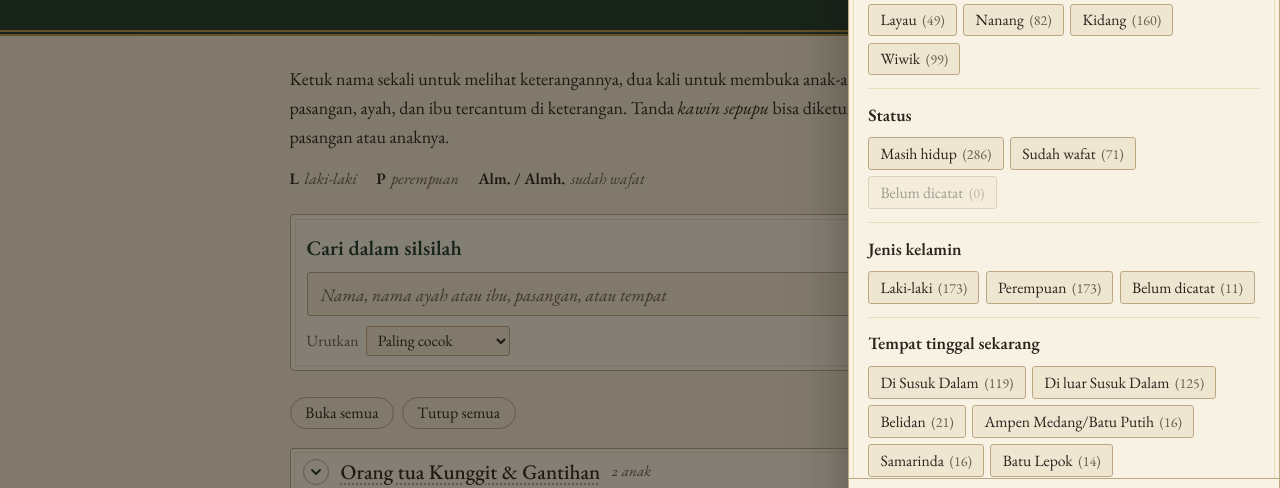
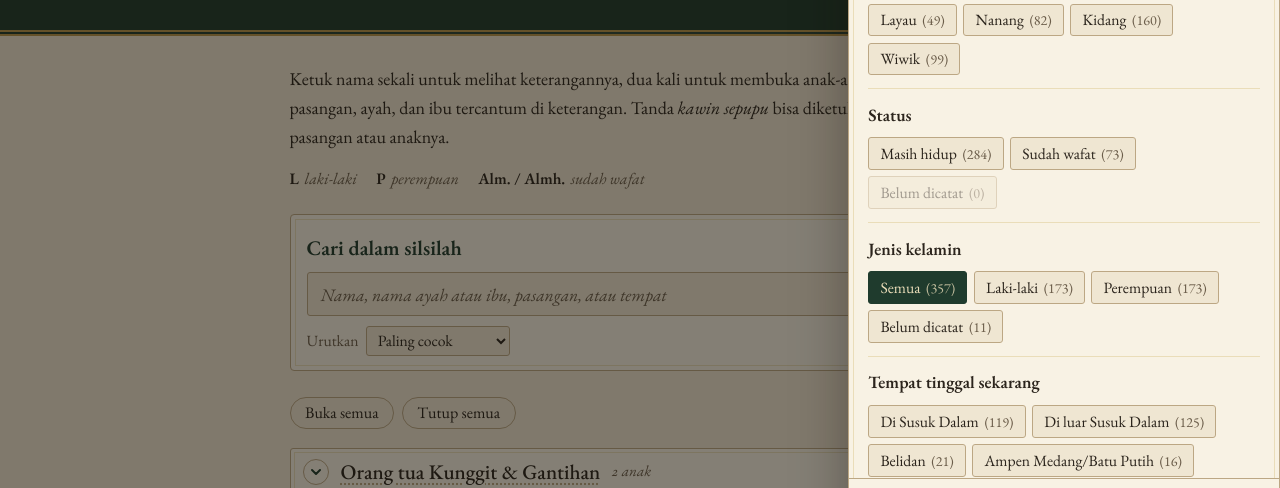
Before and after one commit to lamri-gis/lamri.database, a plain HTML site: page index.html in a window 1280 px wide. Both pictures are taken after a click on the button "Filter". Shown: the part 253-741 px from the top of the page. Drawn offline with nearby package versions, Linux system fonts and the light colour scheme.

Commit message:
Update index.html

```diff
--- a/index.html
+++ b/index.html
@@ -283,7 +283,8 @@
   border: 1px solid var(--line); background: var(--vellum); color: var(--ink); touch-action: manipulation;
 }
 .opt .n { margin-left: .35rem; color: var(--muted); font-size: .88rem; }
-.opt[aria-pressed="true"] { border-color: var(--binding); background: var(--accent-soft); box-shadow: inset 0 0 0 1px var(--binding); }
+.opt[aria-pressed="true"] { border-color: var(--binding); background: var(--binding); color: var(--gold-soft); }
+.opt[aria-pressed="true"] .n { color: var(--gold-soft); opacity: .8; }
 .opt[disabled] { opacity: .42; cursor: default; }
 .more-opts { margin-top: .45rem; font-size: .95rem; background: none; border: 0; padding: 0; color: var(--binding); cursor: pointer; text-decoration: underline; text-underline-offset: 3px; }
 @media (prefers-color-scheme: dark) { :root:not([data-theme="light"]) .more-opts { color: var(--accent); } }
@@ -1035,7 +1036,7 @@
                   hsd("Muhammad Rivan", "L", { anakKe: 3 })
                 ]})
               ]}),
-            hsd("Anwar", "L", { anakKe: 3, pasangan: [
+            w("Anwar", "L", { anakKe: 3, tempatLahir: SD, tinggalSekarang: SD, pasangan: [
               u("Samijah", "P", { anak: [
                 h("Rahma", "P", { anakKe: 1, dibesarkan: SD, tinggalSekarang: SD, anak: [
                   h("Afifah", "P", { anakKe: 1, tinggalSekarang: SD })
@@ -1059,7 +1060,7 @@
             ]})
           ]}),
           u("Nuning", null, { anak: [
-            h("Normansyah", "L", { anakKe: 1, tinggalSekarang: SD, pasangan: [
+            w("Normansyah", "L", { anakKe: 1, tinggalSekarang: SD, pasangan: [
               u("Mardiana", "P", { anak: [ h("Dian", null, { anakKe: 1, tinggalSekarang: SD }) ] })
             ]}),
             h("Syahlina", "P", { anakKe: 2, tinggalSekarang: SD, pasangan: [
@@ -1710,7 +1711,7 @@
     { key: "garis", title: "Keturunan", fixed: [["Kunggit", "Kunggit"], ["Gantihan", "Gantihan"]] },
     { key: "cabang", title: "Cabang", fixed: ["Singking", "Talenttan", "Pipi", "Layau", "Nanang", "Kidang", "Wiwik"].map(x => [x, x]) },
     { key: "status", title: "Status", fixed: [["hidup", "Masih hidup"], ["wafat", "Sudah wafat"], ["belum", "Belum dicatat"]] },
-    { key: "jk", title: "Jenis kelamin", fixed: [["L", "Laki-laki"], ["P", "Perempuan"], ["belum", "Belum dicatat"]] },
+    { key: "jk", title: "Jenis kelamin", allOption: true, fixed: [["L", "Laki-laki"], ["P", "Perempuan"], ["belum", "Belum dicatat"]] },
     { key: "tinggal", title: "Tempat tinggal sekarang", place: true },
     { key: "lahir", title: "Tempat lahir", place: true },
     { key: "dibesarkan", title: "Tempat dibesarkan", place: true },
@@ -1878,7 +1879,8 @@
     GROUPS.forEach(g => {
       if (g.key === "cari" && applied.cari.has("semua")) return;
       applied[g.key].forEach(v => {
-        const txt = (g.key === "cari" ? "Cari di: " : g.key === "gen" ? "Keturunan " : "") + labelOf(g.key, v);
+        const PRE = { tinggal: "Tinggal: ", lahir: "Lahir: ", dibesarkan: "Dibesarkan: ", domisili: "Domisili: ", makam: "Makam: ", cabang: "Cabang ", gen: "Keturunan ", cari: "Cari di: " };
+        const txt = (PRE[g.key] || "") + labelOf(g.key, v);
         activeBox.append(el("button", { type: "button", title: "Hapus filter ini", onclick: () => {
           applied[g.key].delete(v); if (g.key === "cari") applied.cari.add("semua"); limit = 40; run();
         } }, txt, el("span", { "aria-hidden": "true" }, "\u00d7")));
@@ -1968,6 +1970,13 @@
       const all = OPTS[g.key];
       const MAX = 8;
       const shown = expanded.has(g.key) ? all : all.slice(0, MAX);
+      if (g.allOption) {
+        const none = !draft[g.key].size;
+        const ball = el("button", { type: "button", class: "opt", "aria-pressed": String(none) }, "Semua");
+        if (base) ball.append(el("span", { class: "n" }, "(" + base.length + ")"));
+        ball.addEventListener("click", () => { draft[g.key].clear(); renderSheet(); });
+        opts.append(ball);
+      }
       all.forEach((o, i) => {
         const sel = draft[g.key].has(o.v);
         if (!shown.includes(o) && !sel) return;
```
